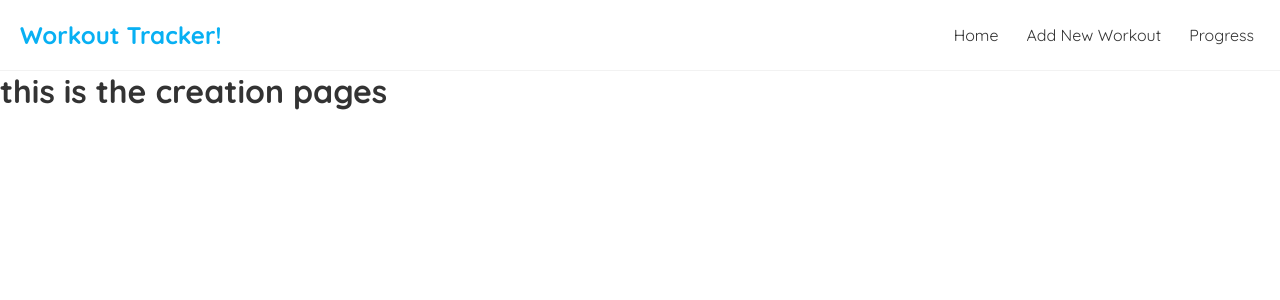
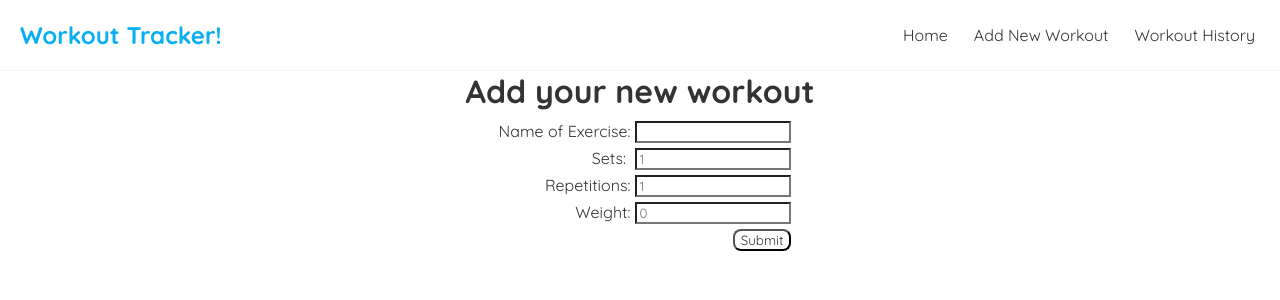
Before and after one commit to DenzelJacob/MERN-Project, a React (Create React App) app in the folder workout-app/: page /create in a window 1280 px wide. Shown: the top 300 px of the page. Built offline with nearby package versions, Linux system fonts and the light colour scheme.

Commit message:
Worked on create page and added other pages

```diff
--- a/workout-app/public/index.html
+++ b/workout-app/public/index.html
@@ -24,7 +24,7 @@
       work correctly both with client-side routing and a non-root public URL.
       Learn how to configure a non-root public URL by running `npm run build`.
     -->
-    <title>React App</title>
+    <title>Workout App</title>
   </head>
   <body>
     <noscript>You need to enable JavaScript to run this app.</noscript>
--- a/workout-app/src/App.css
+++ b/workout-app/src/App.css
@@ -24,10 +24,39 @@
 .menu a {
   margin-left: 16px;
   text-decoration: none;
-  padding: 6px;
+  padding: 5px;
 }
 .menu a:hover {
   color: #08b0f3;
-  border: 1px solid #333;
+  box-shadow: 3px 2px #888888;
+  background-color: #fbfeff;
   border-radius: 8px;
 }
+
+
+.form {
+  justify-items: center;
+  display:inline-block;
+  text-align: right;
+  padding-left: 10px;
+  padding-top: 10px;
+
+}
+.form input{
+  margin-bottom: 5px;
+  margin-left: 5px;
+}
+
+.submitbutton{
+border-radius: 8px;
+}
+.submitbutton:hover{
+  box-shadow: 3px 2px #888888;
+  background-color: #f4fcff;
+  cursor: pointer;
+}
+.submitbutton:active{
+  transform: translateY(1px);
+
+  box-shadow: 0px 0px #888888;
+}
--- a/workout-app/src/App.js
+++ b/workout-app/src/App.js
@@ -5,6 +5,10 @@ import './App.css';
 import Menu from './Menu';
 import Home from './Home';
 import Create from './Create';
+import History from './History';
+
+
+
 
 function App() {
   return (
@@ -14,9 +18,9 @@ function App() {
 
           <Routes>
 
-          <Route path="/" element= {<Home/>} />
+          <Route exact path="/" element= {<Home/>} />
           <Route path="/create" element= {<Create />} />
-
+          <Route path="/history" element= {<History />} />
         </Routes>
 
     </Router>
--- a/workout-app/src/Create.js
+++ b/workout-app/src/Create.js
@@ -1,7 +1,61 @@
+
+const handleSubmit = (e) =>{
+        console.log(e.target);
+        e.preventDefault()
+
+    }
 const Create = () => {
+
+
+
+
+
     return (
+            <div>
+                <center>
 
-        <h1>this is the creation pages</h1>
+                    <h1>Add your new workout</h1>
+
+                    <form className="form">
+                    <label>Name of Exercise:</label>
+                    <input type="text" name="name" autoComplete="off"></input>
+                    <br/>
+
+                    <label htmlFor="sets">Sets: </label>
+                    <input type="number" id="sets" placeholder="1"></input>
+                    <br/>
+                    <label htmlFor="reps">Repetitions:</label>
+                    <input type="number" id="reps" placeholder="1"></input>
+                    <br/>
+                    <label htmlFor="weight">Weight:</label>
+                    <input type="number" id="weight" placeholder="0"></input>
+                    <br/>
+
+                    <button className="submitbutton" onClick={handleSubmit}>Submit</button>
+
+                </form>
+
+                </center>
+
+
+
+            </div>
+
+        /*
+        makeinputs
+
+        name
+
+        resistance or cardio
+        resitance-
+        sets-reps-load
+
+        cardio-
+        duration
+        distance(if aplicable)
+
+
+        */
     );
 }
 
--- /dev/null
+++ b/workout-app/src/History.js
@@ -0,0 +1,9 @@
+const History = () => {
+    return (
+        <h1>Previous workouts</h1>
+        // return a list of all workouts from new to old
+        // add sort functionality
+    );
+}
+
+export default History;
--- a/workout-app/src/Home.js
+++ b/workout-app/src/Home.js
@@ -1,12 +1,12 @@
 const Home = () => {
     return (
         <div>
+
         <h2>Welcome to your homepage</h2>
+        <h2>Recent Workouts</h2>
 
 
         </div>
-
-
     );
 }
 
--- a/workout-app/src/Menu.js
+++ b/workout-app/src/Menu.js
@@ -6,7 +6,7 @@ const Menu = () => {
         <div className="links">
         <a href="/" >Home</a>
         <a href="/create" >Add New Workout</a>
-        <a href="/progress" >Progress</a>
+        <a href="/history" >Workout History</a>
         </div>
 
 
```
Also changed, not shown: workout-app/src/NotFound.js (added, +9 -0 lines), workout-app/src/setupTests.js (deleted, +0 -5 lines).
